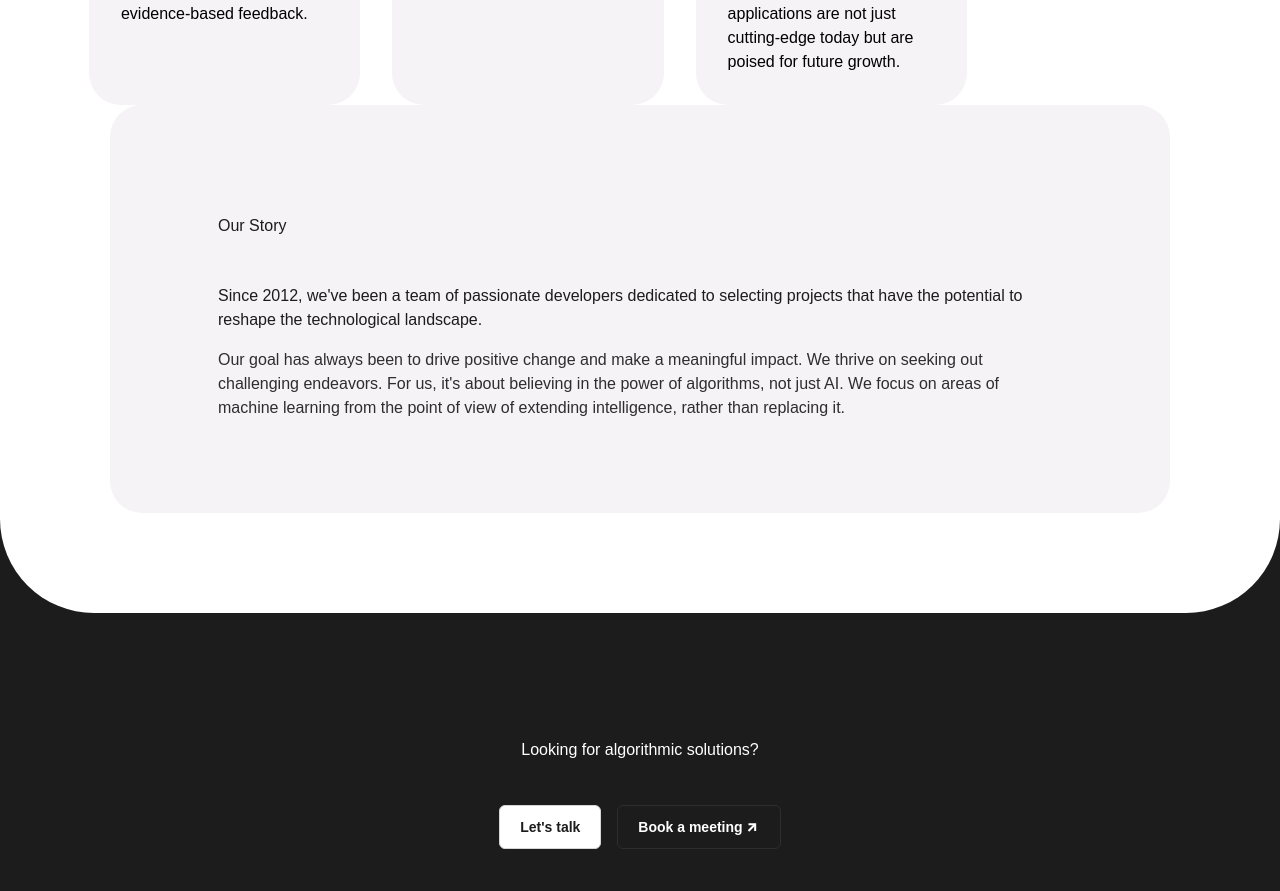
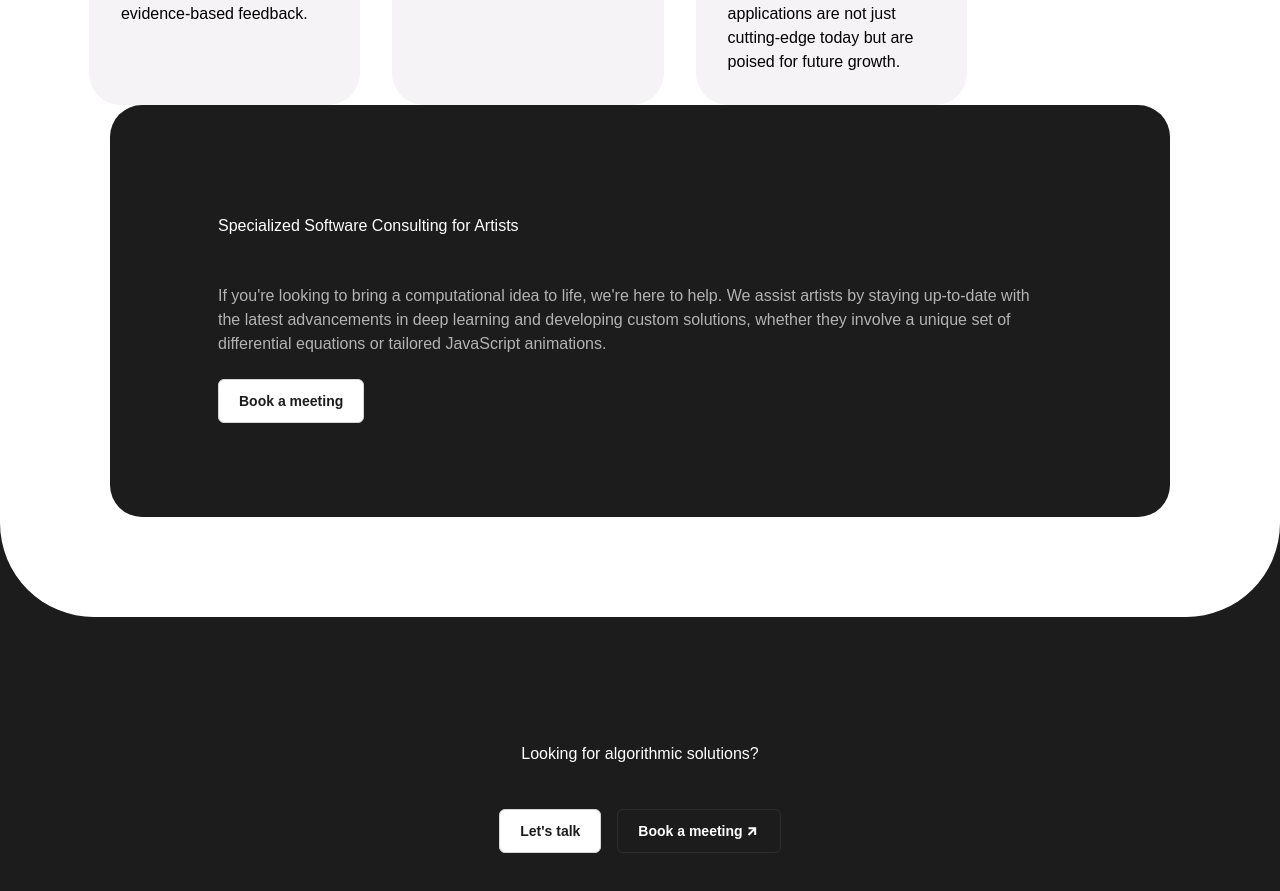
Before and after one commit to Nospoko/epr-landing, a Next.js app in the folder algrtm/: page / in a window 1280 px wide. Shown: the part 799-1690 px from the top of the page. Built offline with nearby package versions, Linux system fonts and the light colour scheme.

Commit message:
new verion added to RoundedTextComponent

```diff
--- a/algrtm/src/app/page.js
+++ b/algrtm/src/app/page.js
@@ -13,16 +13,15 @@ export default function Home() {
         <DataLabSection />
         {/* <AlgorithmicMusicSection /> */}
         <RoundedTextComponent
-          backgroundColor="neutralLight-neutral90"
+          version="version4"
+          backgroundColor="neutralLight-neutral10"
           backgroundColorDark="neutralDark-neutral90"
-          textTitleColor="neutralLight-neutral10"
+          textTitleColor="neutralLight-neutral100"
           textTitleColorDark="neutralDark-neutral10"
-          textParagraph1Color="neutralLight-neutral10"
-          textParagraph1ColorDark="neutralDark-neutral10"
-          textParagraph2Color="neutralLight-neutral20"
-          textParagraph2ColorDark="neutralDark-neutral20"
+          textParagraph1Color="neutralLight-neutral60"
+          textParagraph2ColorDark="neutralDark-neutral60"
           gap="8"
-          version="version1"
+          showButton={true}
         />
       </div>
       <RoundedRectangle />
--- a/algrtm/src/components/RoundedTextComponent.js
+++ b/algrtm/src/components/RoundedTextComponent.js
@@ -24,7 +24,7 @@ const RoundedTextComponent = ({
         <div className="max-w-[51.75rem]">
           <div className={`flex flex-col gap-${gap}`}>
             <div
-              className={`h2SB leading-[2.75rem] md:h2SB md:leading-[3.25rem] xl:h2 text-${textTitleColor} dark:text-${textTitleColorDark} `}
+              className={`h2SB leading-[2.75rem] md:h2SB md:leading-[3.25rem] xl:h2 xl:leading-[4rem] text-${textTitleColor} dark:text-${textTitleColorDark} `}
             >
               {title}
             </div>
@@ -43,7 +43,7 @@ const RoundedTextComponent = ({
         </div>
         {showButton && (
           <div className="mt-[0.5rem]">
-            <CustomLink variant="primary" text="Book a meeting"></CustomLink>
+            <CustomLink variant="secondary" text="Book a meeting"></CustomLink>
           </div>
         )}
       </div>
--- a/algrtm/src/data/storyGoalConsultingTexts.js
+++ b/algrtm/src/data/storyGoalConsultingTexts.js
@@ -17,6 +17,11 @@ const texts = {
     paragraph1:
       "By harnessing MIDI data from our users, combined with intricate algorithms, we're on a journey to find the optimal approach to instill AI with the ability to produce music that resonates with passion, emotion, and intellect. We're currently deep in this process.",
   },
+  version4: {
+    title: "Specialized Software Consulting for Artists",
+    paragraph1:
+      "If you're looking to bring a computational idea to life, we're here to help. We assist artists by staying up-to-date with the latest advancements in deep learning and developing custom solutions, whether they involve a unique set of differential equations or tailored JavaScript animations.",
+  },
 };
 
 export default texts;
```
